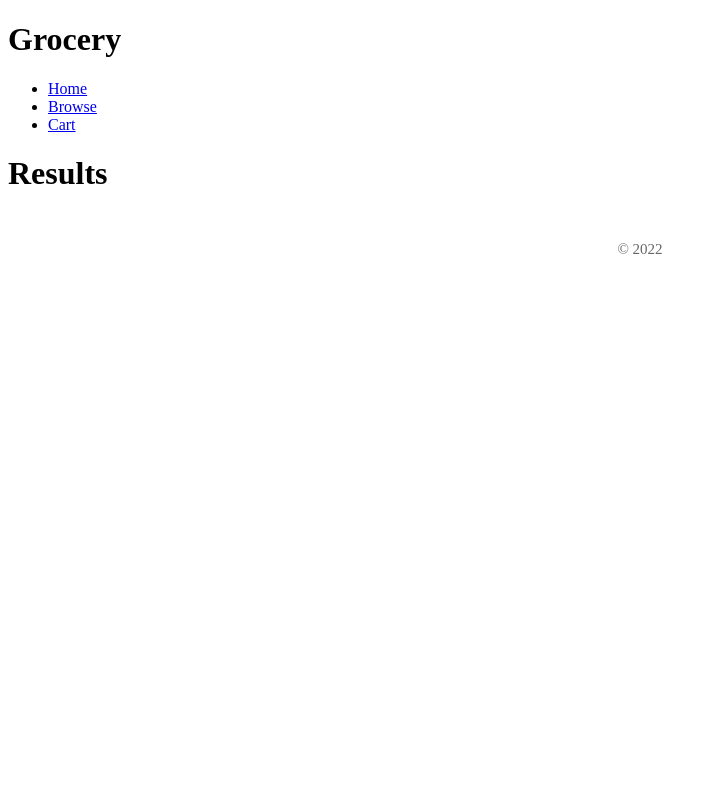
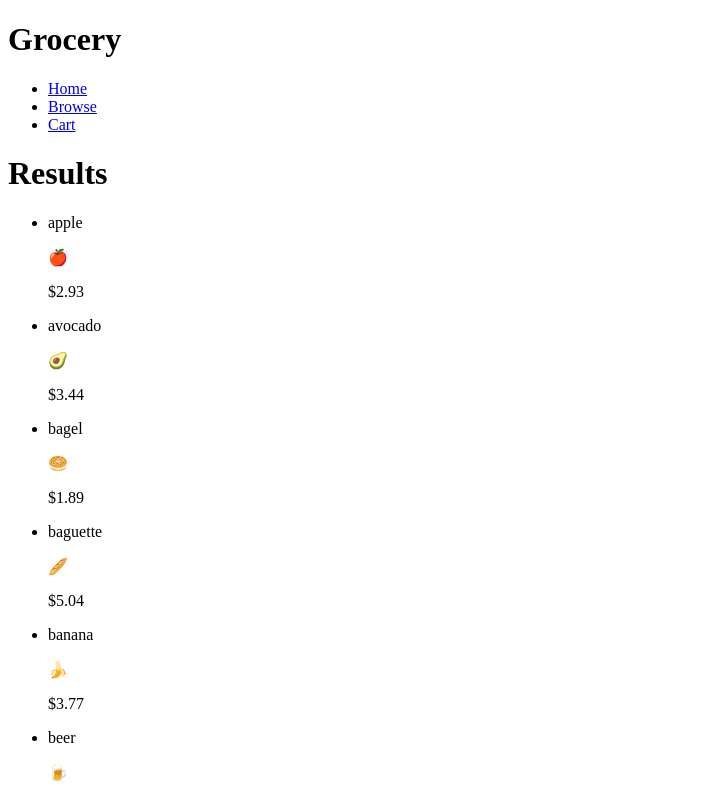
Before and after one commit to jtreeves/grocery-vue, a Vue app: page /browse in a window 1280 px wide. Shown: the top 797 px of the page, without its empty margins (0-717 px from the left). Built offline with nearby package versions, Linux system fonts and the light colour scheme.

Commit message:
Build out Browse section and related utlities

```diff
--- a/src/components/BrowseItem.vue
+++ b/src/components/BrowseItem.vue
@@ -1,8 +1,21 @@
 <template>
-    <p>Product Highlight</p>
+    <li>
+        <p>{{ product.name }}</p>
+        <p>{{ product.image }}</p>
+        <p>${{ formatPrice(product.price) }}</p>
+    </li>
 </template>
 
 <script setup lang="ts">
+    import { Product } from '@/interfaces'
+    import findProductById from '@/utilities/findProductById'
+    import formatPrice from '@/utilities/formatPrice'
+
+    const props = defineProps<{
+        id: string
+    }>()
+
+    const product: Product = findProductById(props.id)
 </script>
 
 <style scoped>
--- a/src/components/BrowseList.vue
+++ b/src/components/BrowseList.vue
@@ -1,8 +1,20 @@
 <template>
-    <p>Products List</p>
+    <ul>
+        <BrowseItem
+            v-for="product in props.products"
+            :key="product.id"
+            :id="product.id"
+        />
+    </ul>
 </template>
 
 <script setup lang="ts">
+    import { ProductTally } from '@/interfaces'
+    import BrowseItem from './BrowseItem.vue'
+
+    const props = defineProps<{
+        products: ProductTally[]
+    }>()
 </script>
 
 <style scoped>
--- a/src/data/products.ts
+++ b/src/data/products.ts
@@ -119,7 +119,7 @@ const products: Product[] = [
         id: 'ICM449',
         name: 'ice cream',
         image: '🍦',
-        price: 6.22
+        price: 6.20
     },
     {
         id: 'LMN220',
@@ -155,7 +155,7 @@ const products: Product[] = [
         id: 'MLK922',
         name: 'milk',
         image: '🥛',
-        price: 2.07
+        price: 2.00
     },
     {
         id: 'ONN611',
--- a/src/store/cart.ts
+++ b/src/store/cart.ts
@@ -24,7 +24,7 @@ export default reactive(<Items>{
         }
     },
     removeProduct(id: string): void {
-        this.value = updateProductTally(id, true, this.value)
+        this.value = updateProductTally(id, false, this.value)
     },
     reset(): void {
         this.value = []
--- a/src/utilities/createInitialStock.ts
+++ b/src/utilities/createInitialStock.ts
@@ -6,7 +6,7 @@ function createInitialStock(): ProductTally[] {
         product: Product
     ): ProductTally => {
         return {
-            ...product,
+            id: product.id,
             tally: Math.floor(Math.random() * 20)
         }
     })
--- a/src/utilities/findProductById.ts
+++ b/src/utilities/findProductById.ts
@@ -1,5 +1,18 @@
-function findFoodById() {
-    return 0
+import { Product } from '@/interfaces'
+import products from '@/data/products'
+
+function findProductById(
+    id: string
+): Product {
+    const initialProducts: Product[] = products.filter((
+        product: Product
+    ): boolean => {
+        return product.id === id
+    })
+
+    const foundProduct: Product = initialProducts[0]
+
+    return foundProduct
 }
 
-export default findFoodById
+export default findProductById
--- /dev/null
+++ b/src/utilities/formatPrice.ts
@@ -0,0 +1,7 @@
+function formatPrice(
+    price: number
+): string {
+    return (Math.round(price * 100) / 100).toFixed(2)
+}
+
+export default formatPrice
--- a/src/utilities/updateProductTally.ts
+++ b/src/utilities/updateProductTally.ts
@@ -11,7 +11,7 @@ function updateProductTally(
         if (product.id === id) {
             const updatedTally: number = increment ? product.tally + 1 : product.tally - 1
             const updatedProduct: ProductTally = {
-                ...product,
+                id: product.id,
                 tally: updatedTally
             }
 
--- a/src/views/BrowsePage.vue
+++ b/src/views/BrowsePage.vue
@@ -1,8 +1,14 @@
 <template>
     <h1>Results</h1>
+
+    <BrowseList
+        :products="stock.value"
+    />
 </template>
 
 <script setup lang="ts">
+    import stock from '@/store/stock'
+    import BrowseList from '@/components/BrowseList.vue'
 </script>
 
 <style scoped>
```
Also changed, not shown: src/utilities/calculateTotal.ts (+19 -2 lines), .eslintrc.js.
